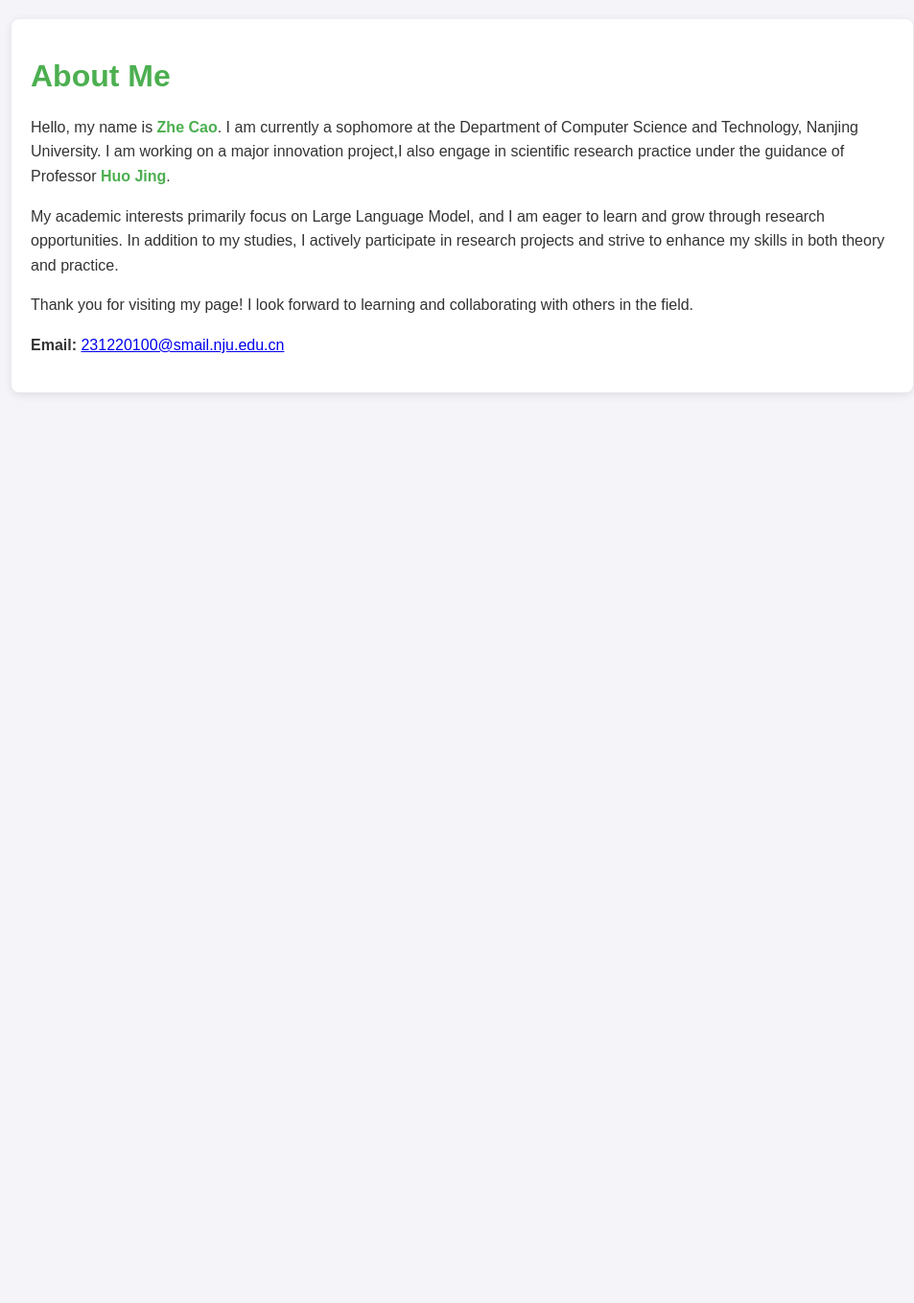
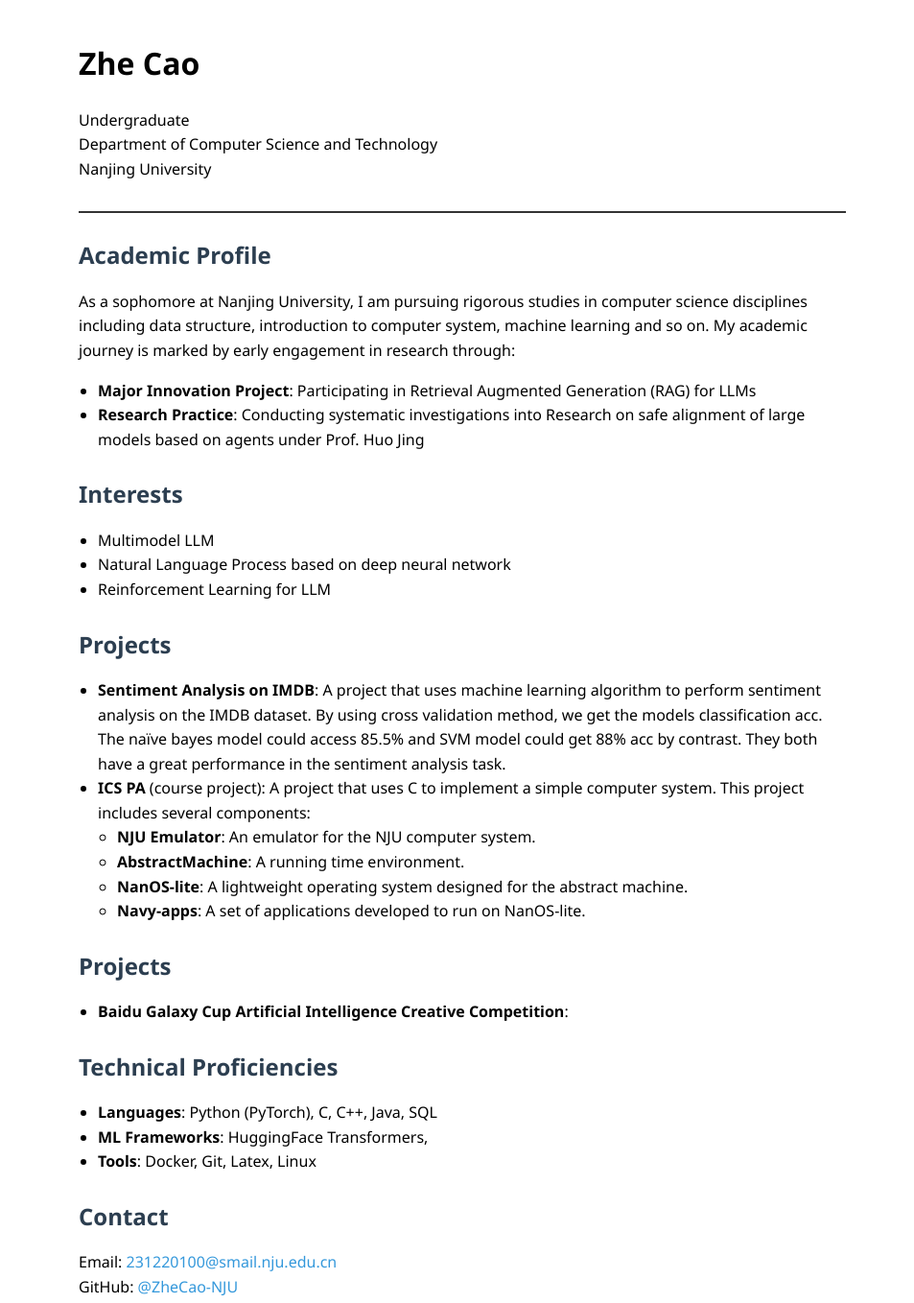
Before and after one commit to MichaelCao0/MichaelCao.github.io, a plain HTML site: page index.html in a window 1280 px wide. Shown: the whole page at 96% size, without its empty margins (158-1111 px from the left). Before the commit the page ends 800 px from the top, so only its background shows below. Drawn offline with Linux system fonts and the light colour scheme.

Commit message:
modified:   index.html

```diff
--- a/index.html
+++ b/index.html
@@ -2,48 +2,78 @@
 <html lang="en">
 <head>
     <meta charset="UTF-8">
-    <meta name="viewport" content="width=device-width, initial-scale=1.0">
-    <title>Introduction</title>
+    <title>Zhe Cao - Academic Profile</title>
     <style>
-        body {
-            font-family: Arial, sans-serif;
-            background-color: #f4f4f9;
-            color: #333;
-            margin: 0;
-            padding: 20px;
-        }
-        .container {
-            max-width: 900px;
-            margin: 0 auto;
-            padding: 20px;
-            background-color: white;
-            border-radius: 8px;
-            box-shadow: 0 2px 10px rgba(0, 0, 0, 0.1);
-        }
-        h1 {
-            color: #4CAF50;
-        }
-        p {
-            line-height: 1.6;
-        }
-        .highlight {
-            font-weight: bold;
-            color: #4CAF50;
-        }
+        body { font-family: 'Segoe UI', sans-serif; line-height: 1.6; max-width: 800px; margin: 40px auto; }
+        .header { border-bottom: 2px solid #333; padding-bottom: 15px; }
+        .section { margin: 25px 0; }
+        h2 { color: #2c3e50; margin-bottom: 12px; }
+        ul { padding-left: 20px; }
+        a { color: #3498db; text-decoration: none; }
     </style>
 </head>
 <body>
-
-    <div class="container">
-        <h1>About Me</h1>
-        <p>Hello, my name is <span class="highlight">Zhe Cao</span>. I am currently a sophomore at the Department of Computer Science and Technology, Nanjing University. I am working on a major innovation project,I also engage in scientific research practice under the guidance of Professor <span class="highlight">Huo Jing</span>.</p>
-        <p>My academic interests primarily focus on Large Language Model, and I am eager to learn and grow through research opportunities. In addition to my studies, I actively participate in research projects and strive to enhance my skills in both theory and practice.</p>
-        <p>Thank you for visiting my page! I look forward to learning and collaborating with others in the field.</p>
-        <div class="contact-info">
-            <p><strong>Email:</strong> <a href="mailto:[Your Email]">231220100@smail.nju.edu.cn</a></p>
-
-        </div>
+    <div class="header">
+        <h1>Zhe Cao</h1>
+        <p>Undergraduate<br>
+        Department of Computer Science and Technology<br>
+        Nanjing University</p>
     </div>
 
+    <div class="section">
+        <h2>Academic Profile</h2>
+        <p>As a sophomore at Nanjing University, I am pursuing rigorous studies in computer science disciplines including data structure, introduction to computer system, machine learning and so on. My academic journey is marked by early engagement in research through:</p>
+        <ul>
+            <li><strong>Major Innovation Project</strong>: Participating in Retrieval Augmented Generation (RAG) for LLMs</li>
+            <li><strong>Research Practice</strong>: Conducting systematic investigations into Research on safe alignment of large models based on agents under Prof. Huo Jing</li>
+        </ul>
+    </div>
+
+    <div class="section">
+        <h2>Interests</h2>
+        <ul>
+            <li>Multimodel LLM</li>
+            <li>Natural Language Process based on deep neural network</li>
+            <li>Reinforcement Learning for LLM</li>
+        </ul>
+    </div>
+    <div class="section">
+        <h2>Projects</h2>
+        <ul>
+            <li><strong>Sentiment Analysis on IMDB</strong>: A project that uses machine learning algorithm to perform sentiment analysis on the IMDB dataset. By using cross validation method, we get the models classification acc. The naïve bayes model
+                could access 85.5% and SVM model could get 88% acc by contrast. They both have a great performance in the sentiment analysis task.
+                </li>
+
+            <li><strong>ICS PA</strong> (course project): A project that uses C to implement a simple computer system. This project includes several components:
+                <ul>
+                    <li><strong>NJU Emulator</strong>: An emulator for the NJU computer system.</li>
+                    <li><strong>AbstractMachine</strong>: A running time environment.</li>
+                    <li><strong>NanOS-lite</strong>: A lightweight operating system designed for the abstract machine.</li>
+                    <li><strong>Navy-apps</strong>: A set of applications developed to run on NanOS-lite.</li>
+                </ul>
+            </li>
+            </ul>
+    </div>
+    <div class="section">
+        <h2>Projects</h2>
+        <ul>
+            <li><strong>Baidu Galaxy Cup Artificial Intelligence Creative Competition</strong>:
+        </ul>
+    </div>
+
+    <div class="section">
+        <h2>Technical Proficiencies</h2>
+        <ul>
+            <li><strong>Languages</strong>: Python (PyTorch), C, C++, Java, SQL</li>
+            <li><strong>ML Frameworks</strong>: HuggingFace Transformers, </li>
+            <li><strong>Tools</strong>: Docker, Git, Latex, Linux</li>
+        </ul>
+    </div>
+
+    <div class="section">
+        <h2>Contact</h2>
+        <p>Email: <a href="mailto:231220100@smail.nju.edu.cn">231220100@smail.nju.edu.cn</a><br>
+        GitHub: <a href="[Your GitHub URL]">@ZheCao-NJU</a><br>
+    </div>
 </body>
 </html>
```
